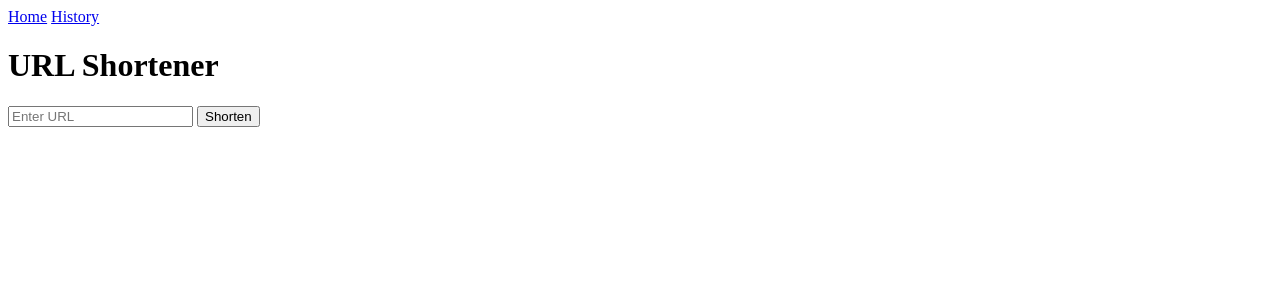
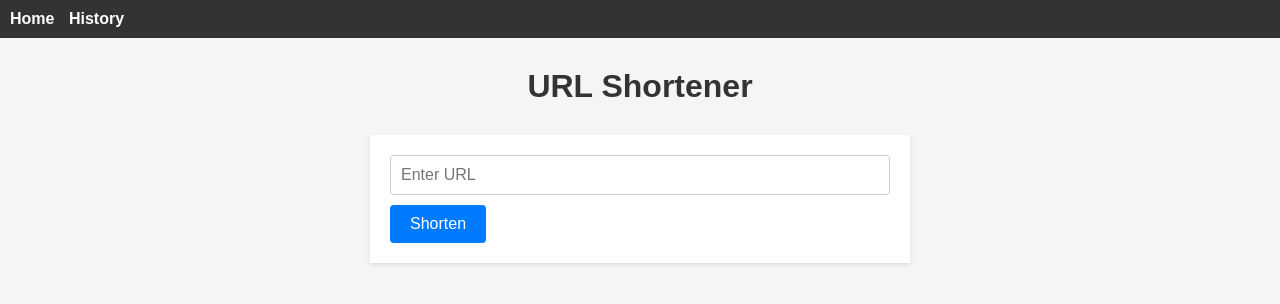
Before and after one commit to MohneetKaur/URL_Shortner_Shortify, a Flask app: page / in a window 1280 px wide. Shown: the top 304 px of the page. Run offline with Flask 3, Linux system fonts and the light colour scheme.

Commit message:
Update home.html

```diff
--- a/templates/home.html
+++ b/templates/home.html
@@ -2,6 +2,80 @@
 <html>
 <head>
     <title>URL Shortener</title>
+    <style>
+        body {
+            font-family: Arial, sans-serif;
+            background-color: #f5f5f5;
+            margin: 0;
+            padding: 0;
+        }
+
+        nav {
+            background-color: #333;
+            padding: 10px;
+        }
+
+        nav a {
+            color: #fff;
+            text-decoration: none;
+            margin-right: 10px;
+            font-weight: bold;
+        }
+
+        h1 {
+            color: #333;
+            text-align: center;
+            margin-top: 30px;
+        }
+
+        form {
+            margin: 30px auto;
+            max-width: 500px;
+            padding: 20px;
+            background-color: #fff;
+            box-shadow: 0 2px 4px rgba(0, 0, 0, 0.1);
+        }
+
+        input[type="text"] {
+            width: 100%;
+            padding: 10px;
+            border: 1px solid #ccc;
+            border-radius: 4px;
+            margin-bottom: 10px;
+            box-sizing: border-box;
+            font-size: 16px;
+        }
+
+        button[type="submit"], button.copy-button {
+            background-color: #007bff;
+            color: #fff;
+            border: none;
+            padding: 10px 20px;
+            font-size: 16px;
+            cursor: pointer;
+            border-radius: 4px;
+        }
+
+        button.copy-button {
+            background-color: #28a745;
+            margin-left: 10px;
+        }
+
+        p.short-url {
+            margin-top: 20px;
+            font-size: 16px;
+            text-align: center;
+        }
+
+        a.short-url-link {
+            color: #007bff;
+            text-decoration: none;
+        }
+
+        a.short-url-link:hover {
+            text-decoration: underline;
+        }
+    </style>
 </head>
 <body>
     <nav>
@@ -14,8 +88,8 @@
         <button type="submit">Shorten</button>
     </form>
     {% if short_url %}
-        <p>Short URL: <a href="{{ short_url }}">{{ short_url }}</a></p>
-        <button onclick="copyToClipboard('{{ short_url }}')">Copy</button>
+        <p class="short-url">Short URL: <a class="short-url-link" href="{{ short_url }}">{{ short_url }}</a></p>
+        <button class="copy-button" onclick="copyToClipboard('{{ short_url }}')">Copy</button>
     {% endif %}
     <script>
         function copyToClipboard(text) {
```
